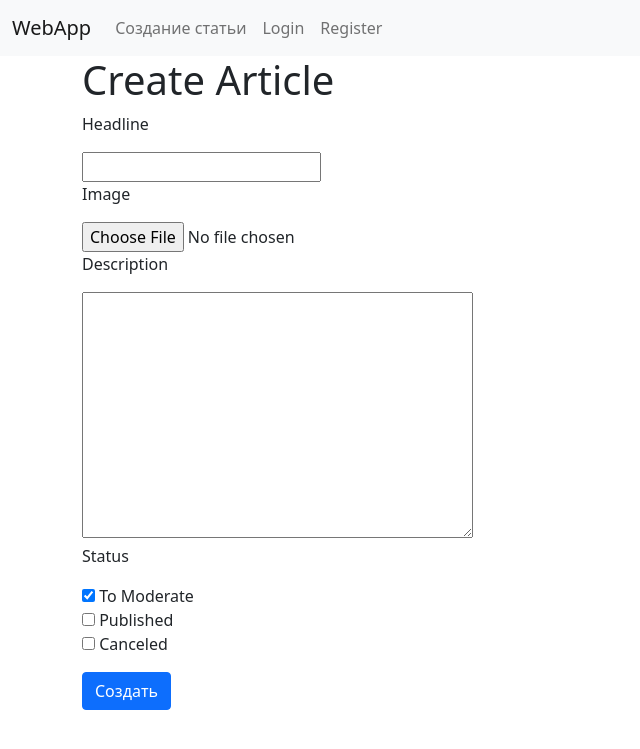
After one commit to Nooruzbai/finalexam, a Django app: page /advertisement/create/ in a window 1280 px wide. The commit adds this page. Shown: the top 749 px of the page, without its empty margins (0-640 px from the left). Run offline with Django 4.2, Linux system fonts and the light colour scheme; some libraries are stand-ins or nearby versions.

Commit message:
Added AdvertisementListView, AdvertisementCreateView

```diff
--- /dev/null
+++ b/source/webapp/forms.py
@@ -0,0 +1,12 @@
+from django import forms
+
+from webapp.models import Advertisement
+
+
+class AdvertisementForm(forms.ModelForm):
+    class Meta:
+        model = Advertisement
+        fields = ("headline", "image", "description", "status", )
+        widgets = {
+            'status': forms.CheckboxSelectMultiple
+        }
--- a/source/webapp/templates/base.html
+++ b/source/webapp/templates/base.html
@@ -23,6 +23,9 @@
             </button>
             <div class="collapse navbar-collapse" id="navbarNav">
                 <ul class="navbar-nav">
+                    <li class="nav-item">
+                        <a class="nav-link" href="{% url 'webapp:advertisement_create' %}">Создание статьи</a>
+                    </li>
                     {% if not user.is_authenticated %}
                         <li class="nav-item">
                             <a class="nav-link" href="{% url 'accounts:login' %}">Login</a>
--- /dev/null
+++ b/source/webapp/templates/create.html
@@ -0,0 +1,11 @@
+{% extends 'base.html' %}
+
+{% block title %}Create Advertisement{% endblock %}
+{% block nav %}{% endblock %}
+{% block content %}
+    <h1>Create Article</h1>
+    <form method="post">
+        {% include "partial/form.html" with button_text="Создать" %}
+    </form>
+
+{% endblock %}
--- a/source/webapp/templates/index.html
+++ b/source/webapp/templates/index.html
@@ -1,5 +1,7 @@
 {% extends 'base.html' %}
 {% block content %}
+
+
 
 
 
--- a/source/webapp/urls.py
+++ b/source/webapp/urls.py
@@ -1,9 +1,10 @@
 from django.urls import path
 
-from webapp.views import WebAppListView
+from webapp.views import AdvertisementListView, AdvertisementCreateView
 
 app_name = 'webapp'
 
 urlpatterns = [
-    path('', WebAppListView.as_view(), name='webapp_list'),
+    path('', AdvertisementListView.as_view(), name='webapp_list'),
+    path('advertisement/create/', AdvertisementCreateView.as_view(), name="advertisement_create"),
 ]
--- a/source/webapp/views.py
+++ b/source/webapp/views.py
@@ -1,8 +1,29 @@
 from django.contrib.auth import get_user_model
-from django.views.generic import ListView
+from django.contrib.auth.mixins import PermissionRequiredMixin
+from django.views.generic import ListView, CreateView
+
+from webapp.forms import AdvertisementForm
+from webapp.models import Advertisement
 
 User = get_user_model()
 
 
-class WebAppListView(ListView):
+class AdvertisementListView(ListView):
     template_name = 'index.html'
+    model = Advertisement
+    context_object_name = "advertisments"
+    paginate_by = 5
+    paginate_orphans = 0
+    # search_fields = ["title__icontains", "author__icontains"]
+    ordering = ["-date_created"]
+
+
+class AdvertisementCreateView(CreateView):
+    model = Advertisement
+    form_class = AdvertisementForm
+    template_name = "create.html"
+    permission_required = "webapp.add_article"
+
+    def form_valid(self, form):
+        form.instance.author = self.request.user
+        return super().form_valid(form)
```
